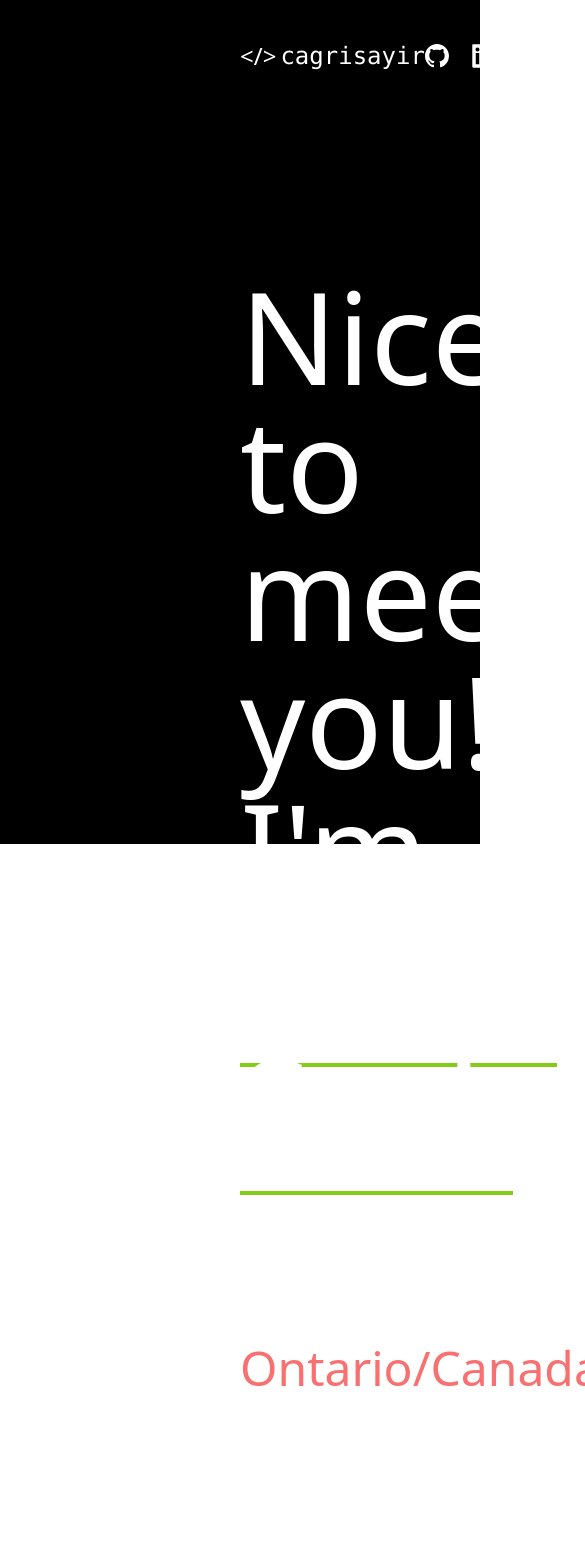
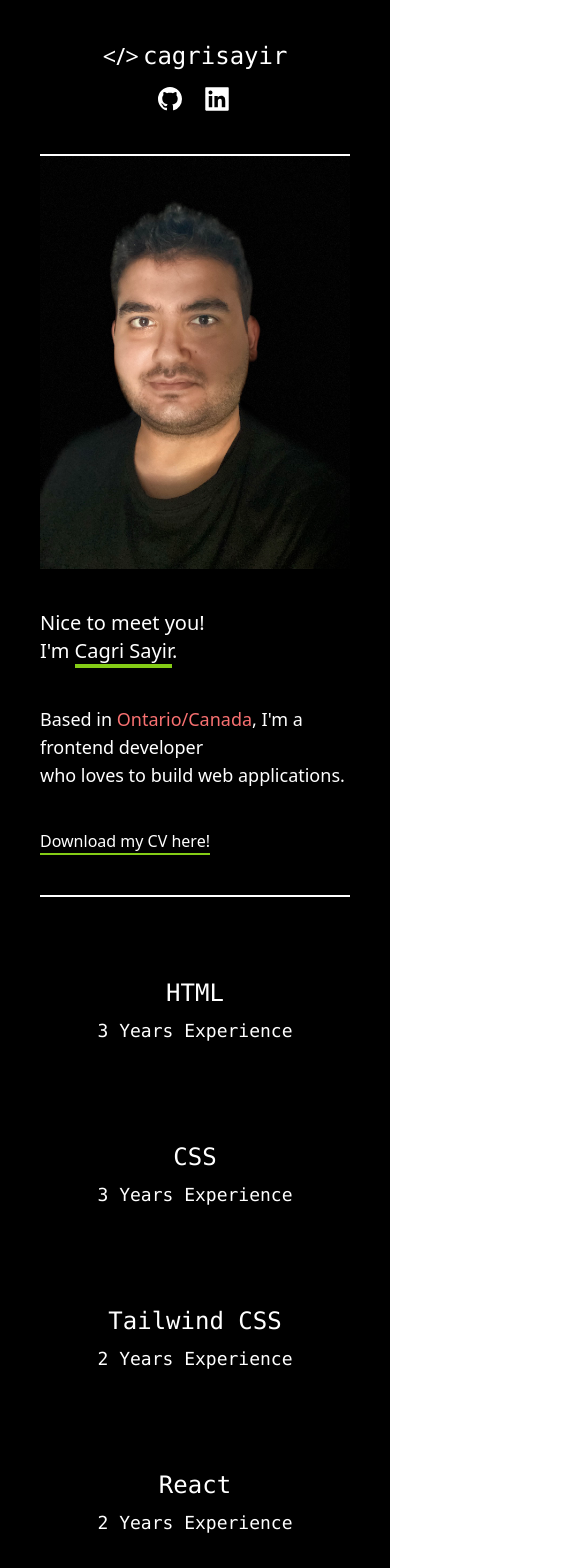
Before and after one commit to omercsx/cagrisayir_portfolio, a React (Vite) app: page / in a window 390 px wide. Shown: the top 1568 px of the page, 585 px wide, since content can reach past the window. Built offline with nearby package versions, Linux system fonts and the light colour scheme.

Commit message:
Experiences added and responsive design

```diff
--- a/src/App.tsx
+++ b/src/App.tsx
@@ -1,13 +1,14 @@
+import Experiences from './components/Experiences';
 import Hero from './components/Hero';
 import Navbar from './components/Navbar';
 
 const App = () => {
 	return (
-		<div className='px-60 bg-black h-screen w-screen'>
+		<div className='px-10 md:px-20 lg:px-40 xl:px-60 bg-black divide-y-2 divide-white'>
 			<Navbar />
 			<Hero />
-			{/* <p>experiences</p>
-			<p>educations</p>
+			<Experiences />
+			{/* <p>educations</p>
 			<p>Projects</p>
 			<footer>footer</footer> */}
 		</div>
--- /dev/null
+++ b/src/components/Experiences.tsx
@@ -0,0 +1,19 @@
+import ExperiencesCard from './ExperiencesCard';
+
+const Experiences = () => {
+	return (
+		<div className='flex flex-col md:flex-row md:flex-wrap items-center justify-center gap-4 py-10 2xl:px-96'>
+			<ExperiencesCard language='HTML' year={3} />
+			<ExperiencesCard language='CSS' year={3} />
+			<ExperiencesCard language='Tailwind CSS' year={2} />
+			<ExperiencesCard language='React' year={2} />
+			<ExperiencesCard language='NodeJS' year={2} />
+			<ExperiencesCard language='Typescript' year={2} />
+			<ExperiencesCard language='Javascript' year={2} />
+			<ExperiencesCard language='NextJS' year={1} />
+			<ExperiencesCard language='MongoDB' year={2} />
+		</div>
+	);
+};
+
+export default Experiences;
--- /dev/null
+++ b/src/components/ExperiencesCard.tsx
@@ -0,0 +1,17 @@
+interface Props {
+	language: string;
+	year: number;
+}
+
+const ExperiencesCard = ({ language, year }: Props) => {
+	return (
+		<div className='flex flex-col text-white items-center gap-2 p-10'>
+			<p className='text-2xl lg:text-3xl xl:text-4xl 2xl:text-5xl font-mono font-medium'>
+				{language}
+			</p>
+			<p className='text-lg lg:text-xl font-mono'>{year} Years Experience</p>
+		</div>
+	);
+};
+
+export default ExperiencesCard;
--- a/src/components/Hero.tsx
+++ b/src/components/Hero.tsx
@@ -1,18 +1,20 @@
-import CV from '../cagrisayir_frontend_resume.pdf';
+import CV from '../assets/cagrisayir_frontend_resume.pdf';
+import portrait from '../assets/portrait.jpeg';
+
 const Hero = () => {
 	return (
-		<div className='flex flex-col text-white py-40 gap-20'>
+		<div className='flex flex-col-reverse lg:flex-row lg:justify-around lg:gap-0 gap-10 items-center pb-10'>
+			<div className='flex flex-col text-white lg:py-40 lg:gap-20 gap-10'>
 				<div>
-				<p className='text-9xl'>Nice to meet you!</p>
-				<p className='text-9xl'>
-					I'm{' '}
-					<span className='border-b border-b-4 border-lime-500'>
-						Cagri Sayir
-					</span>
+					<p className='text-xl md:text-4xl xl:text-5xl 2xl:text-9xl'>
+						Nice to meet you!
+					</p>
+					<p className='text-xl md:text-4xl xl:text-5xl 2xl:text-9xl'>
+						I'm <span className='border-b-4 border-lime-500'>Cagri Sayir</span>
 						{'.'}
 					</p>
 				</div>
-			<p className='text-5xl'>
+				<p className='text-lg md:text-xl xl:text-3xl 2xl:text-5xl'>
 					Based in <span className='text-red-400'>Ontario/Canada</span>, I'm a
 					frontend developer <br /> who loves to build web applications.
 				</p>
@@ -22,10 +24,16 @@ const Hero = () => {
 					target='_blank'
 					rel='noreferrer'
 				>
-				<button className='border-b border-b-2 font-medium border-lime-500 text-center text-xl w-max'>
+					<button className='border-b-2 font-medium border-lime-500 text-center text-base md:text-lg lg:text-xl w-max'>
 						Download my CV here!
 					</button>
 				</a>
+			</div>
+			<img
+				src={portrait}
+				alt='portrait of mine'
+				className='h-auto w-auto md:h-48 md:w-48 lg:h-64 lg:w-72 xl:h-96 xl:w-96'
+			/>
 		</div>
 	);
 };
--- a/src/components/Navbar.tsx
+++ b/src/components/Navbar.tsx
@@ -3,7 +3,7 @@ import { AiFillLinkedin } from 'react-icons/ai';
 
 const Navbar = () => {
 	return (
-		<div className='flex justify-between items-center text-white py-10'>
+		<div className='flex flex-col md:flex-row justify-between items-center text-white py-10 gap-3'>
 			<div className='flex gap-1 items-center text-center'>
 				<p className='text-2xl'>{'</>'}</p>
 				<p className='text-2xl font-mono font-medium'>cagrisayir</p>
```
Also changed, not shown: src/assets/portrait.jpeg (added), 1 other file (tests, documents, lock files or other folders). Lines whose indentation alone changed are shown as unchanged.
